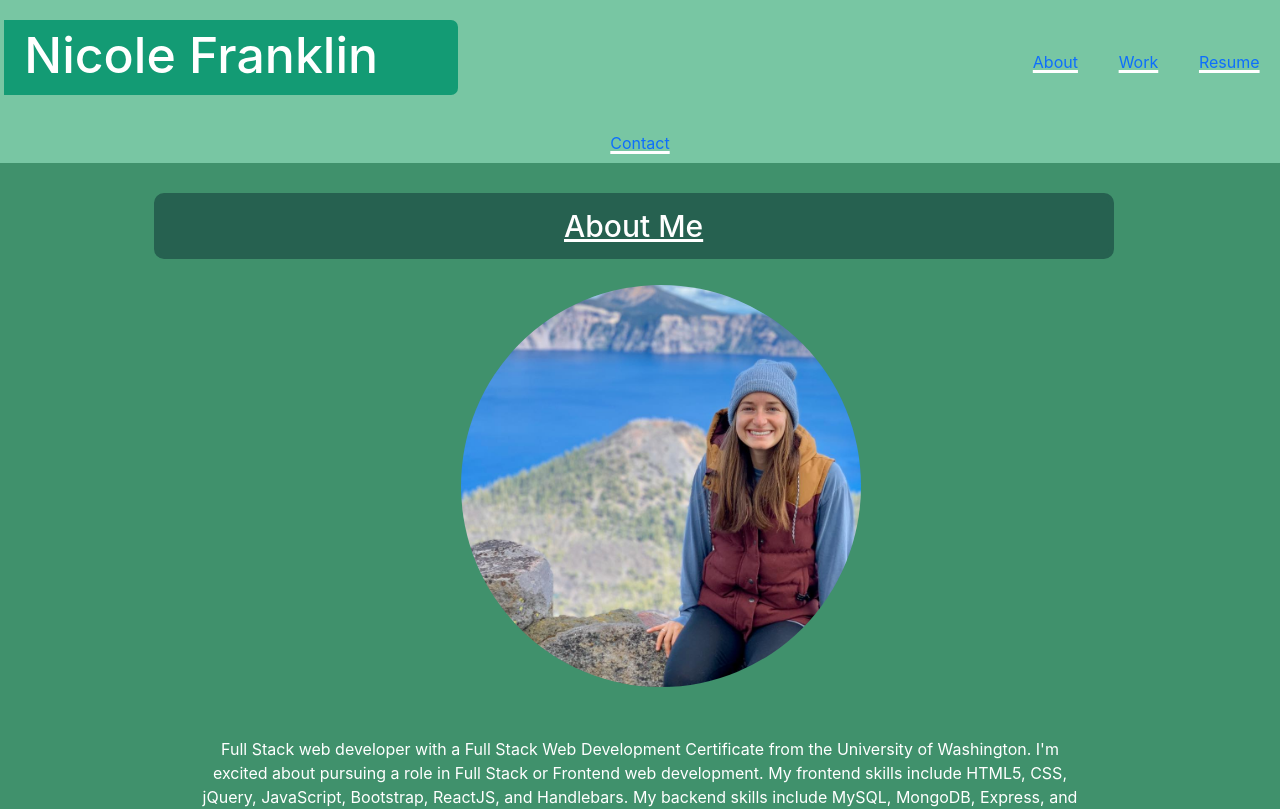
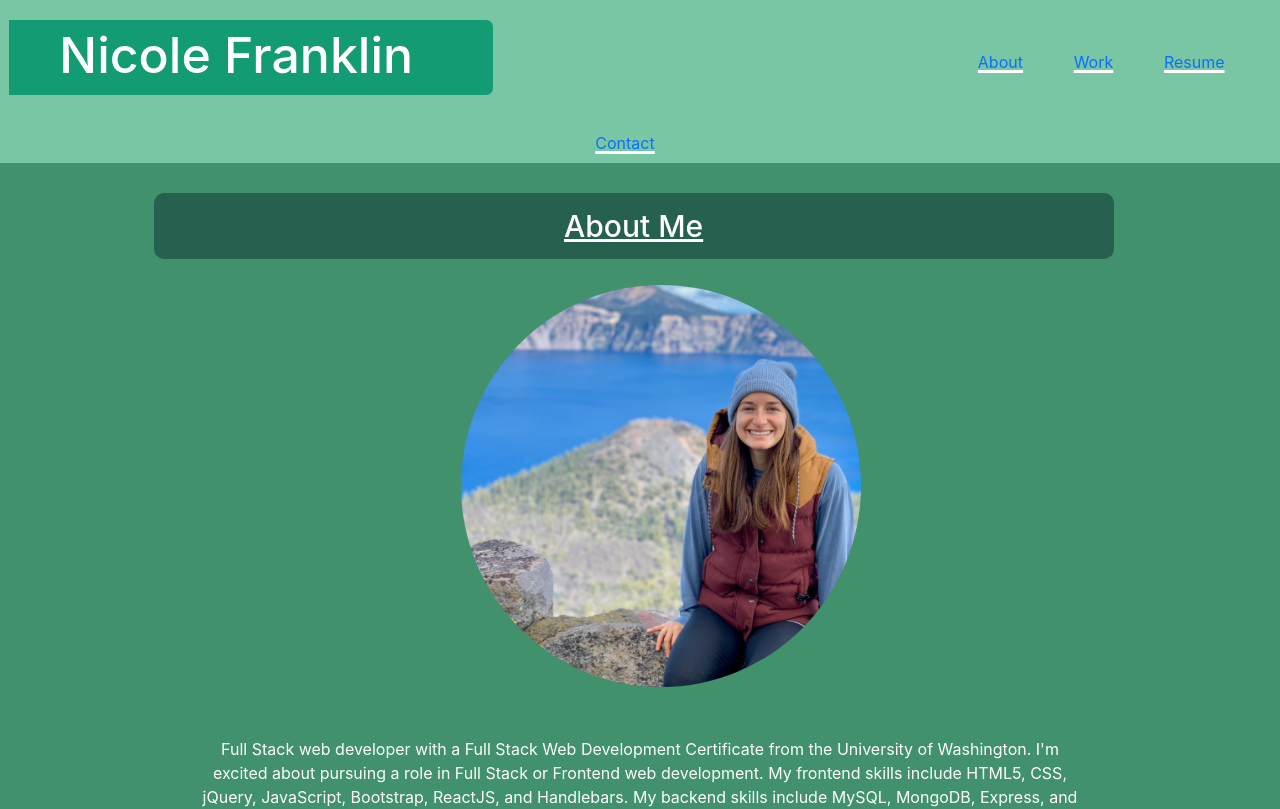
Before and after one commit to ncfranklin14/20-React-Portfolio, a React (Create React App) app: page / in a window 1280 px wide. Shown: the top 809 px of the page. Built offline with nearby package versions, Linux system fonts and the light colour scheme.

Commit message:
adjust nav bar

```diff
--- a/src/App.css
+++ b/src/App.css
@@ -16,9 +16,9 @@ Header {
     background-color: #139b74;
     font-size: 50px;
     padding: 5px 80px 10px 100px;
-    padding-left: 20px;
+    padding-left: 50px;
     border-radius: 0px 7px 7px 0px;
-    margin-right: 550px;
+    margin-right: 450px;
   }
 
 .nav-item {
@@ -31,6 +31,7 @@ Header {
     flex-wrap: wrap;
     justify-content: space-around !important;
     align-items: center;
+    padding-right: 30px;
 }
 .contactIcon {
     display: flex;
@@ -79,8 +80,8 @@ Header {
 }
 
 .nav{
-    display: flex;
-    flex-wrap: wrap;
+    display: flex !important;
+    flex-wrap: wrap !important;
     justify-content: space-between !important;
     align-items: center;
     width: 100%;
```
